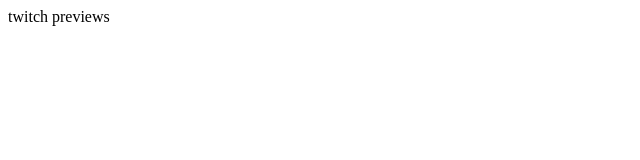
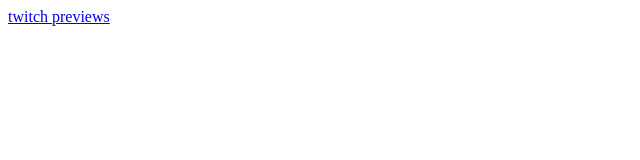
Before and after one commit to Twitch-Previews/Twitch-Previews.github.io, a plain HTML site: page index.html in a window 1280 px wide. Shown: the whole page, without its empty margins (0-640 px from the left). Drawn offline with Linux system fonts and the light colour scheme.

Commit message:
Update index.html

```diff
--- a/index.html
+++ b/index.html
@@ -1 +1 @@
-<a src="https://chrome.google.com/webstore/detail/twitch-previews/hpmbiinljekjjcjgijnlbmgcmoonclah/" >twitch previews</a>
+<a href="https://chrome.google.com/webstore/detail/twitch-previews/hpmbiinljekjjcjgijnlbmgcmoonclah/" >twitch previews</a>
```
